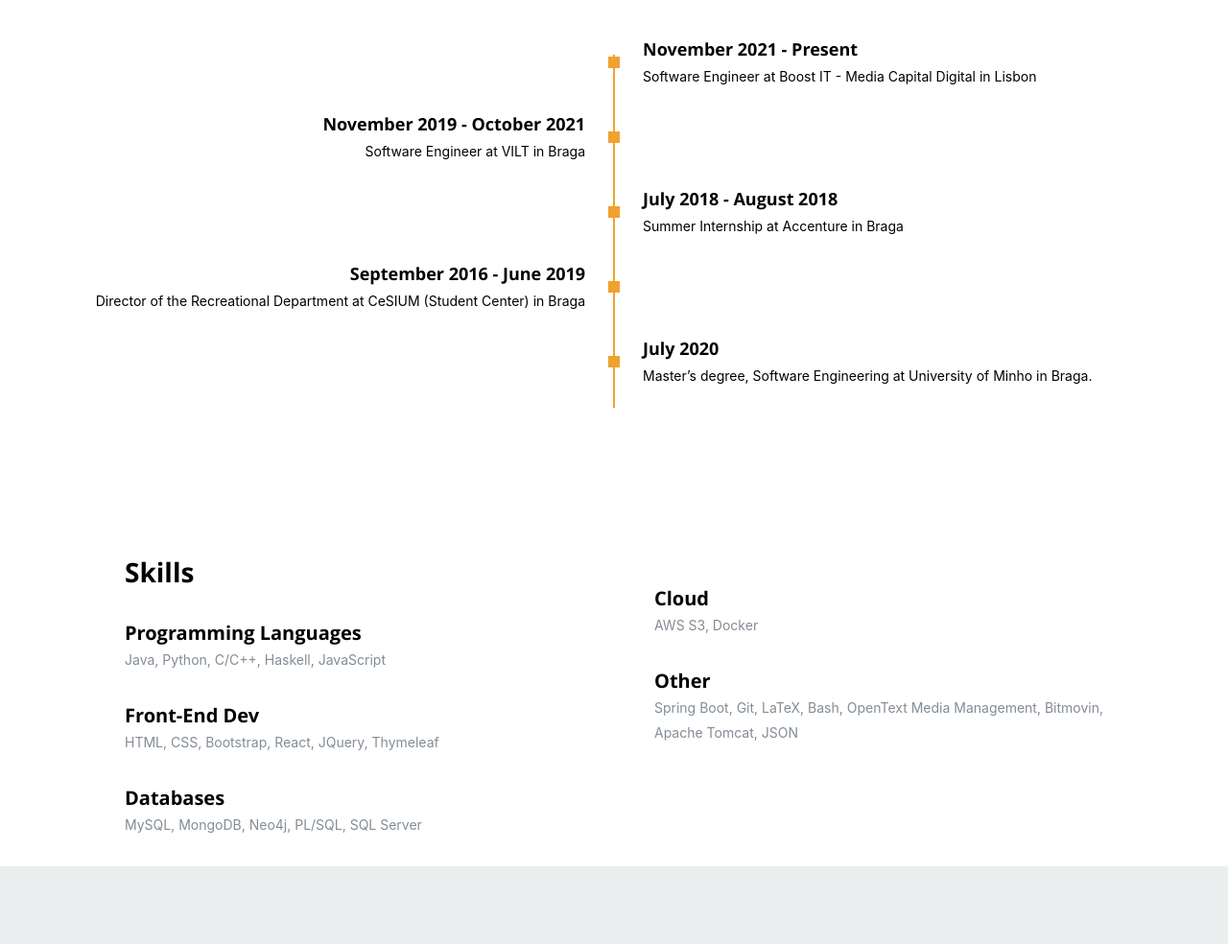
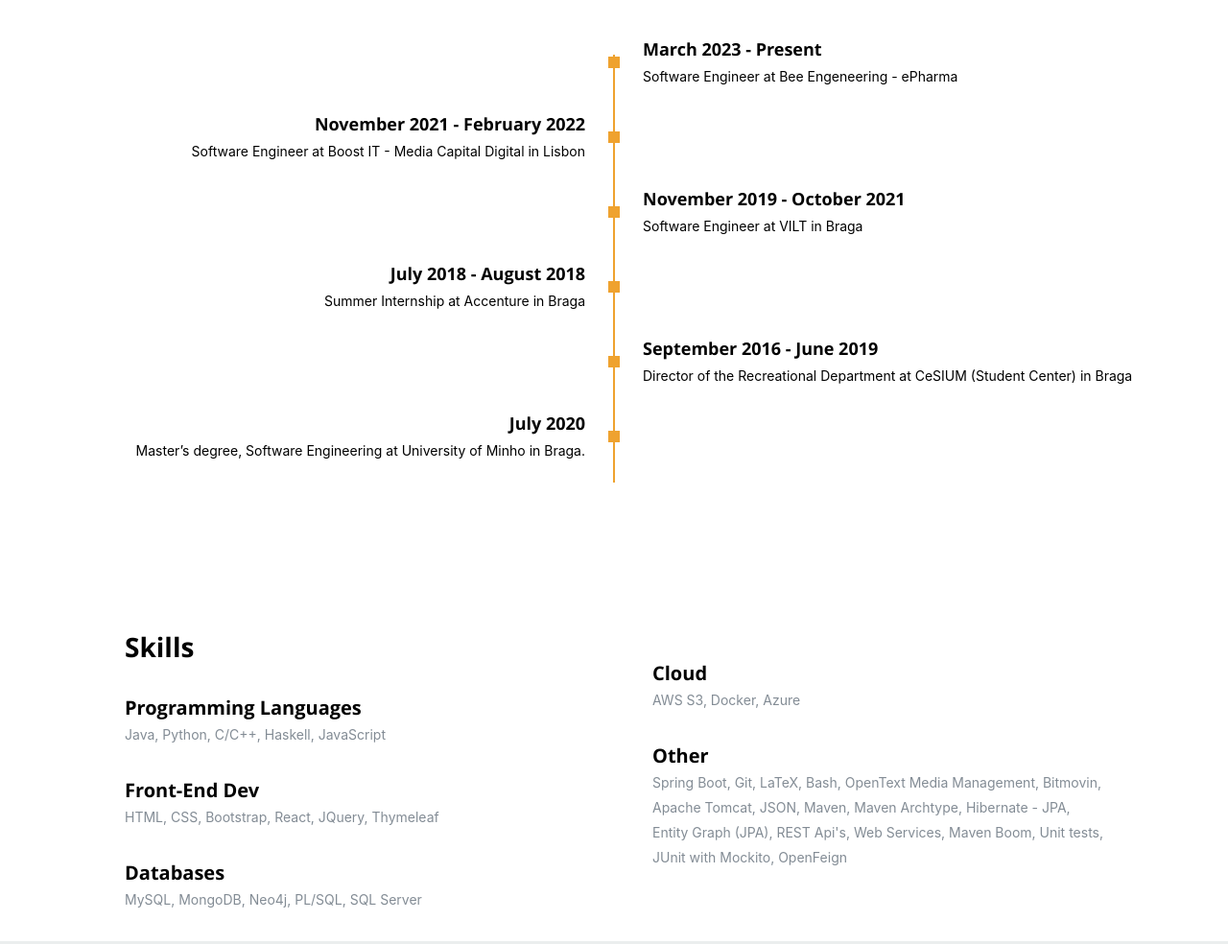
Before and after one commit to ricardocerto16/ricardocerto16.github.io, a plain HTML site: page index.html in a window 1280 px wide. Shown: the part 1555-2539 px from the top of the page at 96% size. Drawn offline with nearby package versions, Linux system fonts and the light colour scheme; a web font is replaced by a local one.

Commit message:
update skills

```diff
--- a/index.html
+++ b/index.html
@@ -122,7 +122,17 @@
                   <div class="timeline-blank"></div>
                   <div class="timeline-text d-flex-2">
                      <span>
-                        <h5>November 2021 - Present </h5> <p> Software Engineer at Boost IT - Media Capital Digital in Lisbon </p>
+                        <h5>March 2023 - Present </h5> <p> Software Engineer at Bee Engeneering - ePharma </p>
+                     </span>
+                     <div class="t-square"></div>
+                  </div>
+               </div>
+
+               <div class="single-timeline d-flex-2">
+                  <div class="timeline-blank"></div>
+                  <div class="timeline-text d-flex-2">
+                     <span>
+                        <h5>November 2021 - February 2022 </h5> <p> Software Engineer at Boost IT - Media Capital Digital in Lisbon </p>
                      </span>
                      <div class="t-square"></div>
                   </div>
@@ -198,11 +208,14 @@
             <div id = "right">
                <br>
                <h4>Cloud</h4>
-               <h7><p>AWS S3, Docker</p></h7>
+               <h7><p>AWS S3, Docker, Azure</p></h7>
 
                <br>
                <h4>Other</h4>
-               <h7><p>Spring Boot, Git, LaTeX, Bash, OpenText Media Management, Bitmovin, <p>Apache Tomcat, JSON</p></p></h7>
+               <h7><p>Spring Boot, Git, LaTeX, Bash, OpenText Media Management, Bitmovin, <p>Apache Tomcat, JSON, Maven, Maven Archtype, Hibernate - JPA,</p>
+                  <p>Entity Graph (JPA), REST Api's, Web Services, Maven Boom, Unit tests, </p>
+                  <p>JUnit with Mockito, OpenFeign</p></p>
+               </h7>
                <br>
 
             </div>
```
